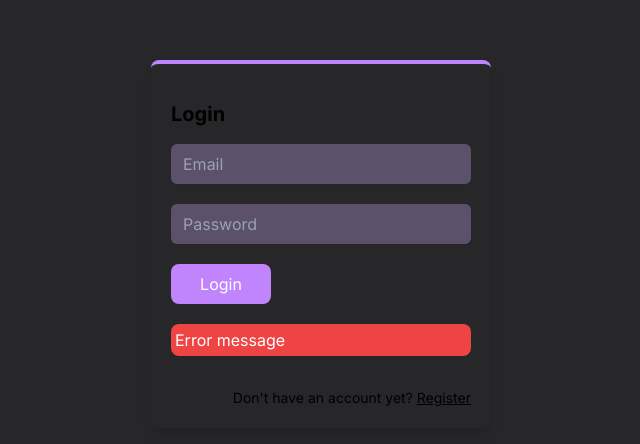
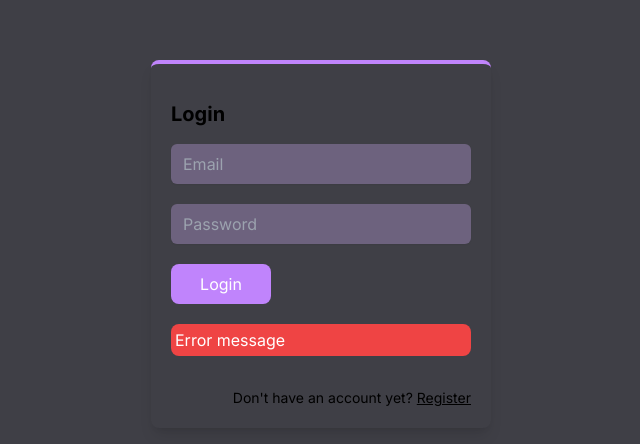
Before and after one commit to marisagdoliveira/careervessel, a Next.js app: page / in a window 1280 px wide. Shown: the part 156-600 px from the top of the page, without its empty margins (319-959 px from the left). Built offline with nearby package versions, Linux system fonts and the light colour scheme.

Commit message:
samll changes

```diff
--- a/app/page.jsx
+++ b/app/page.jsx
@@ -2,7 +2,7 @@
 
 export default function Home() {
   return (
-    <main className="bg-zinc-800">
+    <main className="bg-zinc-700">
       <LoginForm />
 
     </main>
```
